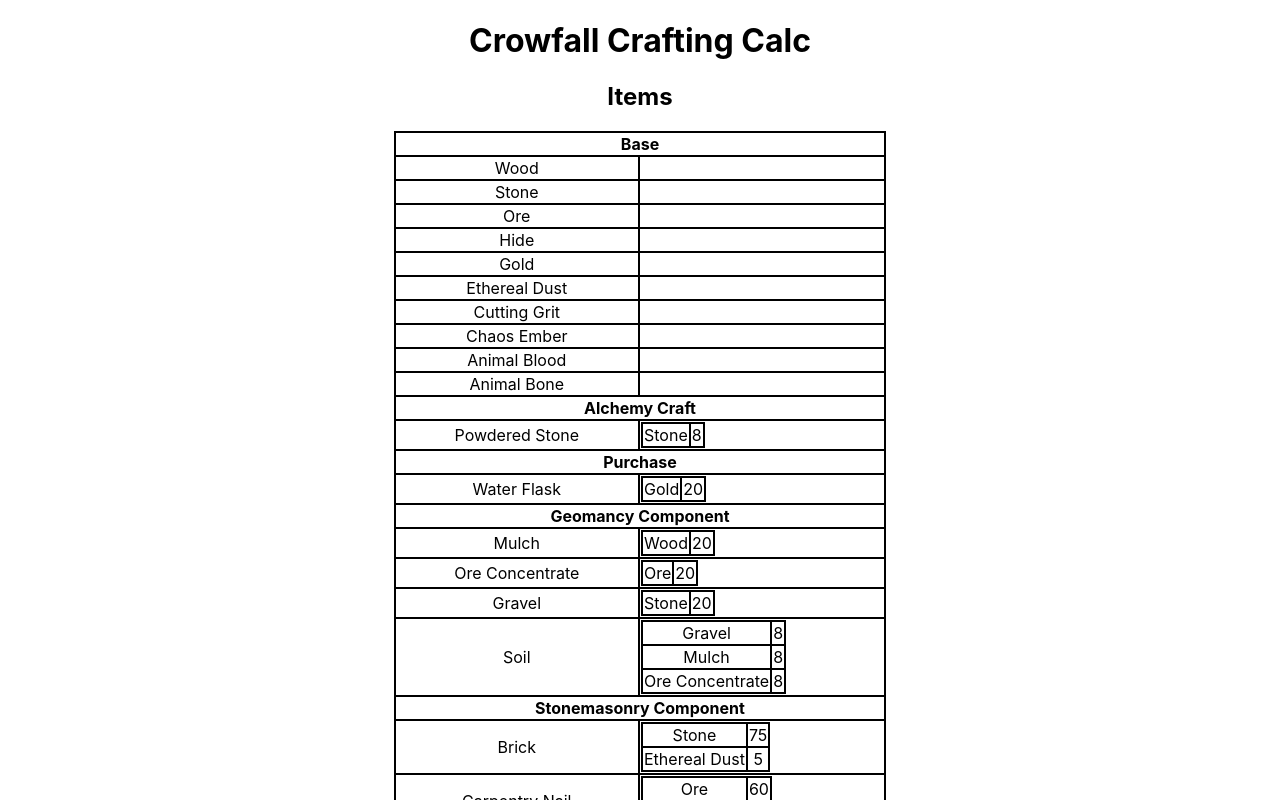
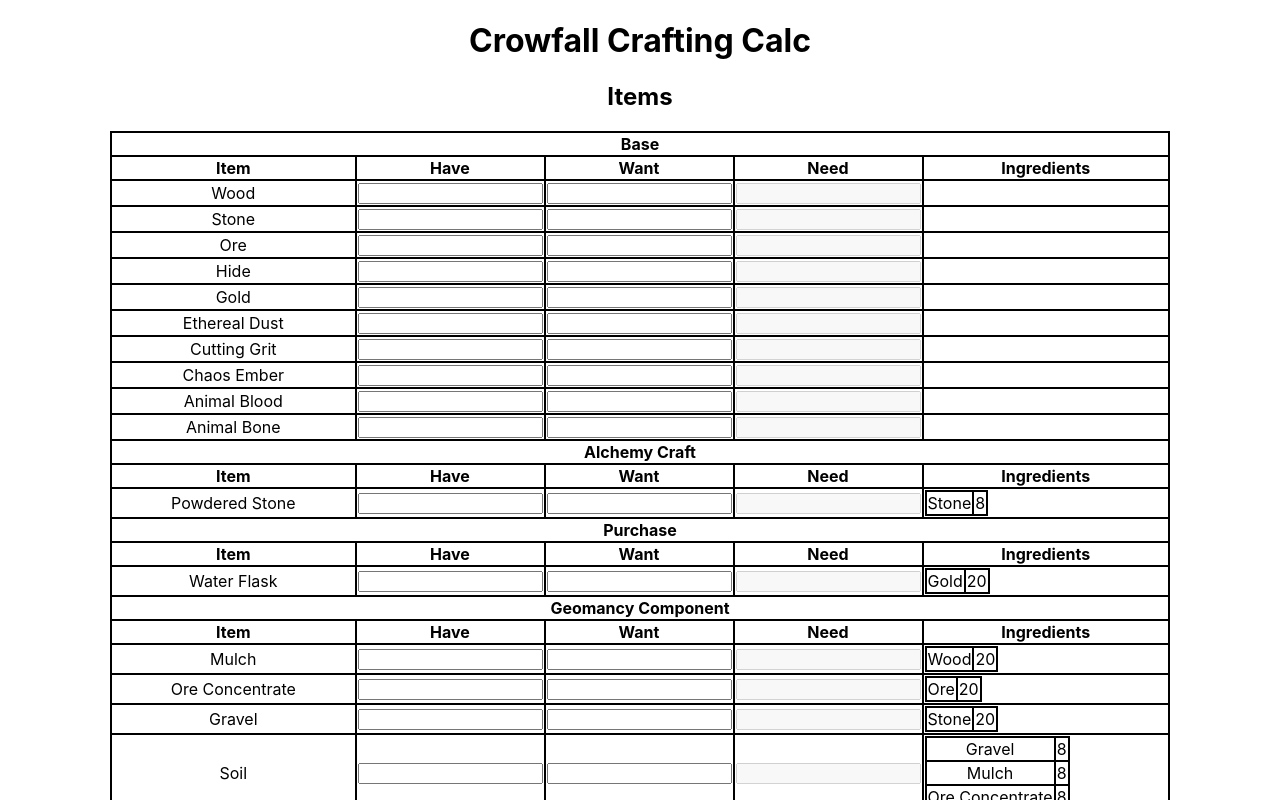
Before and after one commit to PapaCyclops/CrowfallCraftingCalc, a React (Create React App) app: page / in a window 1280 px wide. Shown: the top 800 px of the page. Built offline with nearby package versions, Linux system fonts and the light colour scheme.

Commit message:
Crafting calculator fix
Crafting calculator can now accept an amount,
Table has Columns for have want and need.

```diff
--- a/src/ResourceRow.js
+++ b/src/ResourceRow.js
@@ -6,6 +6,15 @@
         <tr>
             <td>
                 {name}
+            </td>
+            <td>
+                <input type="number"/>
+            </td>
+            <td>
+                <input type="number"/>
+            </td>
+            <td>
+                <input type="number" disabled/>
             </td>
             <td>
                 {ingredientsArray && <table>
--- a/src/ResourceTable.js
+++ b/src/ResourceTable.js
@@ -13,9 +13,16 @@
             <tbody>
             {Object.entries(resourcesByGroup).map(([group, groupResources]) => <>
                 <tr>
-                    <th colSpan={2}>
+                    <th colSpan={5}>
                         {group}
                     </th>
+                </tr>
+                <tr>
+                    <th>Item</th>
+                    <th>Have</th>
+                    <th>Want</th>
+                    <th>Need</th>
+                    <th>Ingredients</th>
                 </tr>
                 {groupResources.map(resource => <ResourceRow {...resource}/>)}
             </>)}
```
Also changed, not shown: src/craftingUtils.ts (+6 -21 lines), 1 other file (tests, documents, lock files or other folders).
